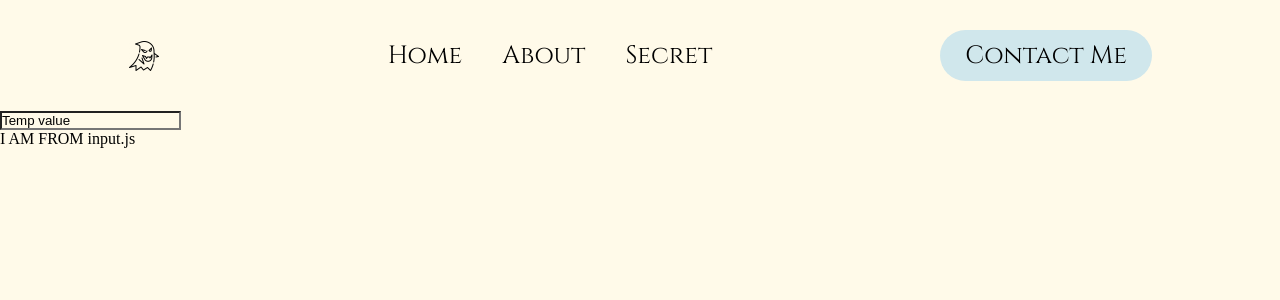
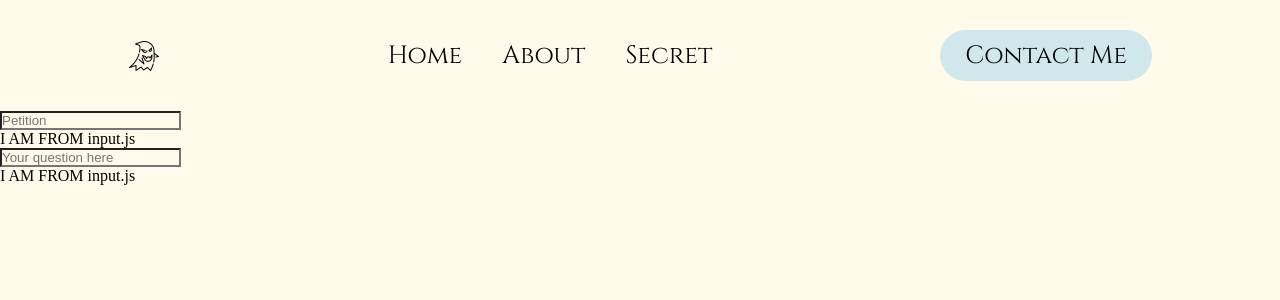
Before and after one commit to juliofuentesUI/Spooker, a React app: page / in a window 1280 px wide. Shown: the top 300 px of the page. Built offline with nearby package versions, Linux system fonts and the light colour scheme.

Commit message:
Progress save restart

```diff
--- a/src/App.js
+++ b/src/App.js
@@ -14,7 +14,8 @@ class App extends Component {
 
         let routes = (
             <Switch>
-                <Route path="/" exact render={(routeProps) => <SpookerMain {...routeProps}  elementType="input" />} />
+                <Route path="/" exact
+                render={(routeProps) => <SpookerMain {...routeProps} />} />
             </Switch>
         );
 
--- a/src/components/UI/InputField/Input.js
+++ b/src/components/UI/InputField/Input.js
@@ -12,9 +12,10 @@ const Input = (props) => {
             inputElement = <input
                 onChange={props.changed}
                 className={classes.Input}
-                type={props.type}
-                placeholder={props.placeholder}
+                type={props.type ? props.type : 'text'}
+                placeholder={props.placeholder ? props.placeholder : ''}
                 value={props.value}
+                name={props.name}
             />
             break;
         default:
--- a/src/containers/SpookerMain/SpookerMain.js
+++ b/src/containers/SpookerMain/SpookerMain.js
@@ -1,21 +1,39 @@
 import React from 'react';
-import { UseState, UseEffect } from 'react';
+import { useState, useEffect } from 'react';
 import Input from './../../components/UI/InputField/Input';
+import classes from './SpookerMain.module.css';
 
 
 const SpookerMain = (props) => {
 
+    console.log('props in spookermain.js', props);
+    const [petition, setPetition] = useState('');
+    const [question, setQuestion] = useState('');
+
     const inputHandler = (event) => {
+        console.log('event here', event.target.name);
+        const inputField = event.target.name;
+        const inputValue = event.target.value;
 
+        eval(`set${inputField}(${inputValue})`);
     };
 
     return (
         <div>
             <Input changed={inputHandler}
             elementType="input"
-            type='text'
-            placeHolder='Your question here'
-            value='Temp value' />
+            placeholder='Petition'
+            value={petition}
+            name='Petition'
+            changed={inputHandler}
+            />
+            <Input changed={inputHandler}
+            elementType="input"
+            placeholder='Your question here'
+            value={question}
+            name='Question'
+            changed={inputHandler}
+            />
         </div>
     );
 };
```
